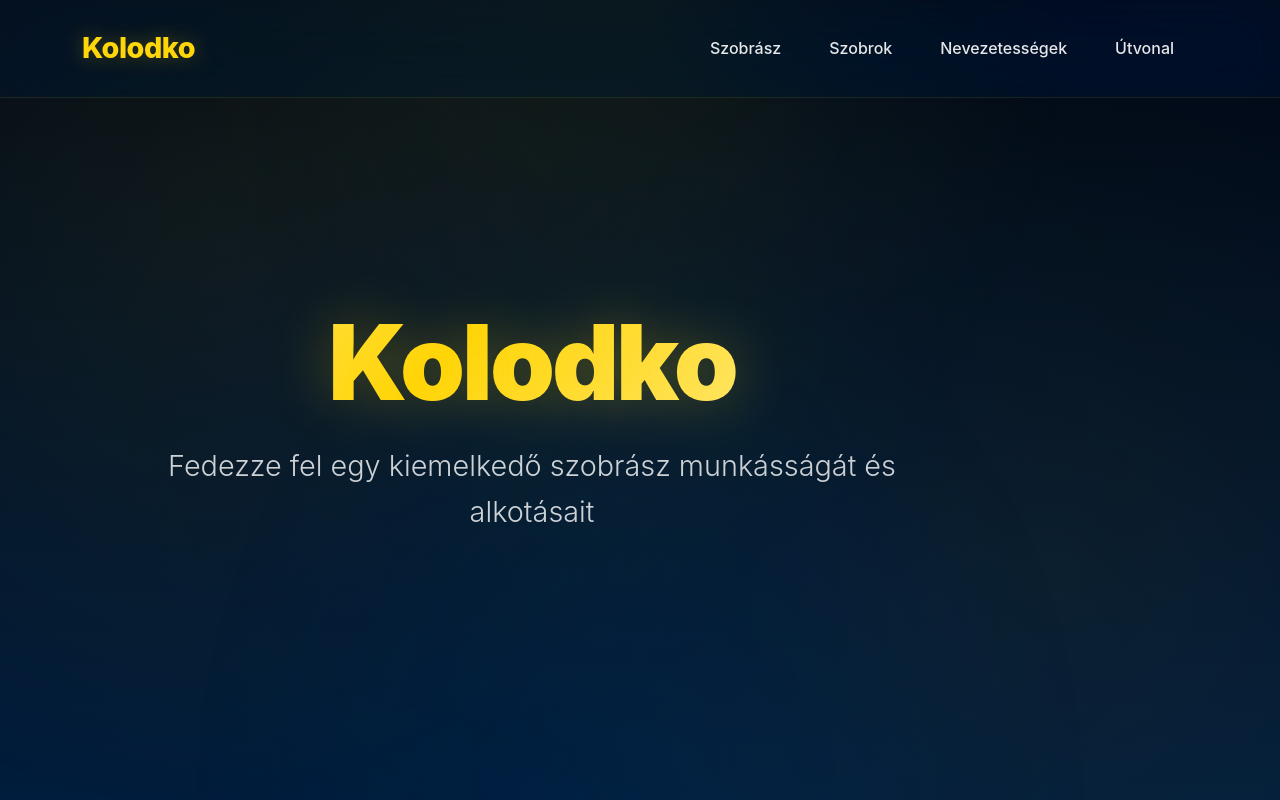
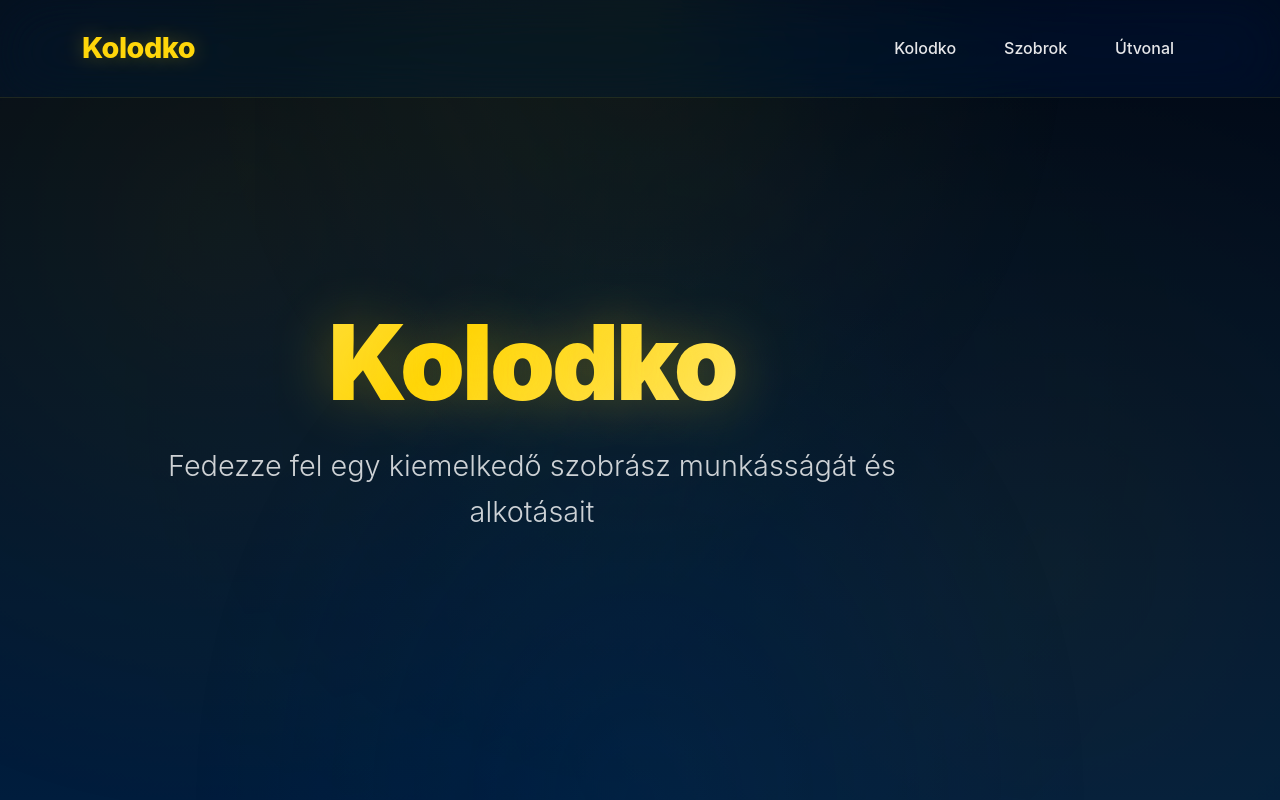
Before and after one commit to nikolaszlaszlo/kolotko, a plain HTML site: page weblap/index.html in a window 1280 px wide. Shown: the top 800 px of the page. Drawn offline with nearby package versions, Linux system fonts and the light colour scheme.

Commit message:
Weblap fix v2

```diff
--- a/weblap/index.html
+++ b/weblap/index.html
@@ -940,13 +940,10 @@
             <div class="collapse navbar-collapse" id="navbarNav">
                 <ul class="navbar-nav ms-auto">
                     <li class="nav-item">
-                        <a class="nav-link" href="#kolodkomihaly">Szobrász</a>
+                        <a class="nav-link" href="#kolodkomihaly">Kolodko</a>
                     </li>
                     <li class="nav-item">
                         <a class="nav-link" href="#szobrok">Szobrok</a>
-                    </li>
-                    <li class="nav-item">
-                        <a class="nav-link" href="#nevezetesseg">Nevezetességek</a>
                     </li>
                     <li class="nav-item">
                         <a class="nav-link" href="#utvonal">Útvonal</a>
```
